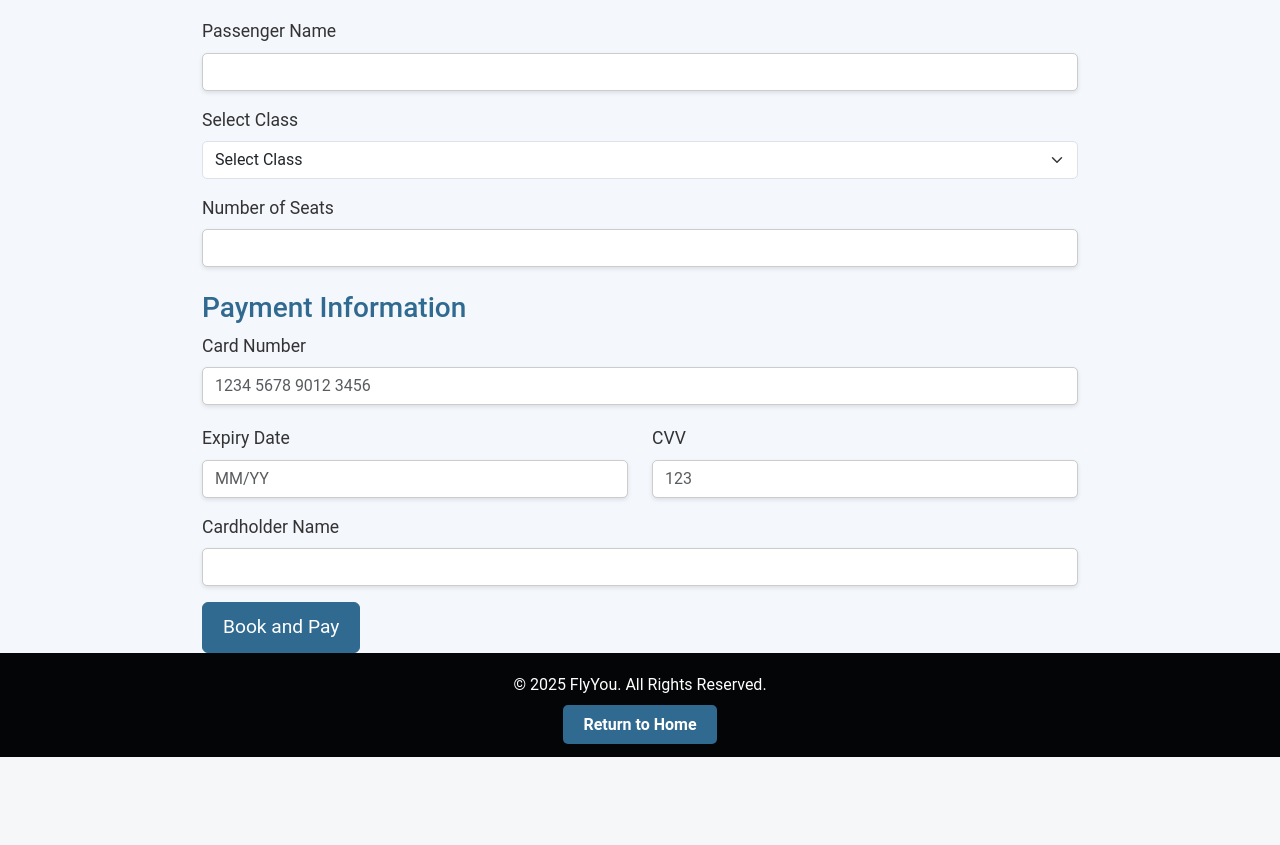
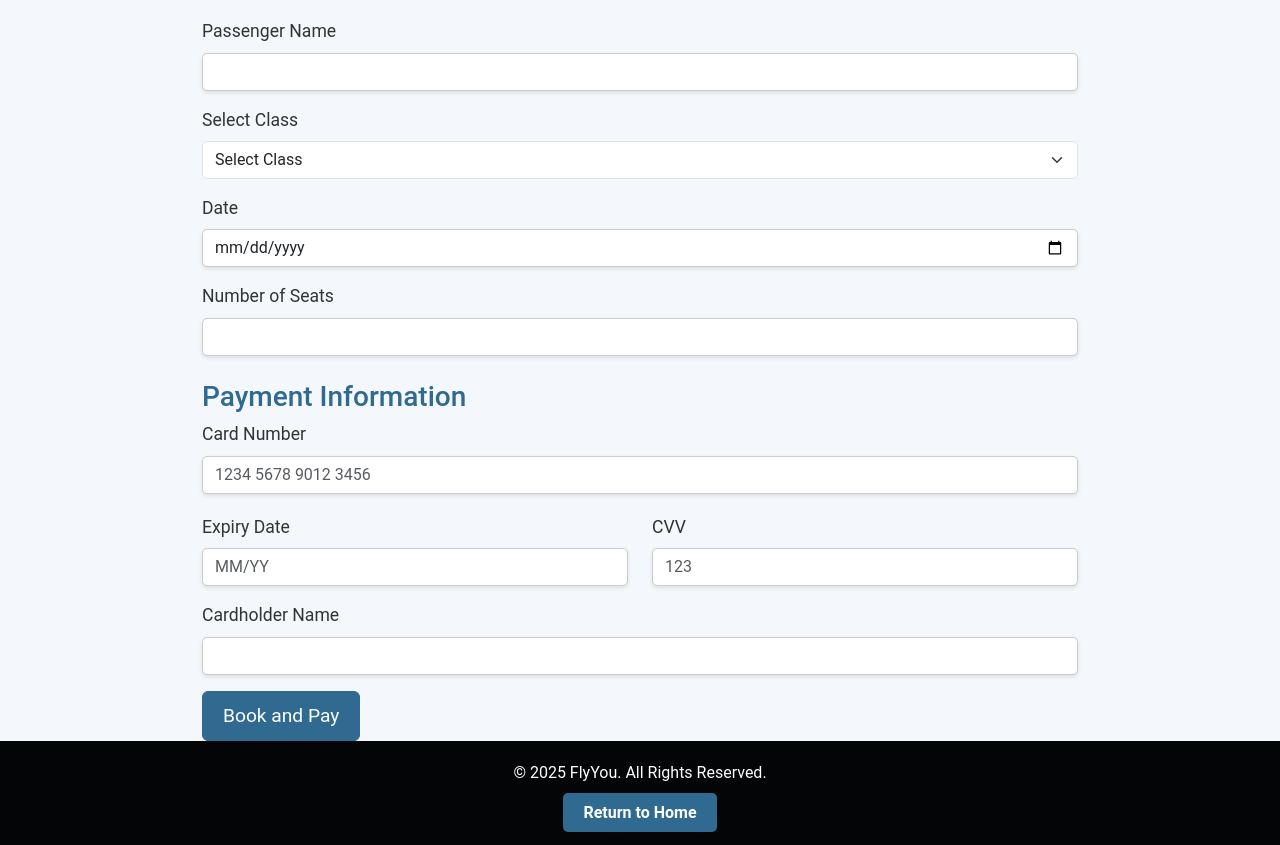
Before and after one commit to Adithyakb2005/airlinetkt, a Django app: page /book_flight/1/ in a window 1280 px wide. Shown: the part 183-1028 px from the top of the page. Before the commit the page ends 940 px from the top, so only its background shows below. Run offline with Django 5.2, Linux system fonts and the light colour scheme; data comes from the database, SQL or seed files in the repository.

Commit message:
completed

```diff
--- a/airlinetkt/app/views.py
+++ b/airlinetkt/app/views.py
@@ -145,18 +145,45 @@ def about(request):
 def contact(request):
     return render(request, 'user/contact.html')
 
+from datetime import datetime
+from django.contrib import messages
+from django.shortcuts import redirect, get_object_or_404
+from .models import Flight, Booking
+
 def book_flight(request, flight_id):
     flight = get_object_or_404(Flight, id=flight_id)
 
     if request.method == 'POST':
         passenger_name = request.POST.get('passenger_name')
         class_type = request.POST.get('class_type')
-        date = request.POST.get('date')
+        date_str = request.POST.get('date')  # Get the date from the form
         seats_requested = int(request.POST.get('seats', 1))
 
+        # Debugging: print the received date for inspection
+        print(f"Received date: {date_str}")
+
+        # Validate that date is provided
+        if not date_str:
+
+            return redirect('book_flight', flight_id=flight.id)
+
+        # Parse the date string into a valid date object
+        try:
+            date = datetime.strptime(date_str, '%Y-%m-%d').date()
+        except ValueError:
+
+            return redirect('book_flight', flight_id=flight.id)
+
+        # Additional validation to ensure the date is in the future
+        if date < datetime.today().date():
+
+            return redirect('book_flight', flight_id=flight.id)
+
+        # Proceed with booking logic inside a transaction
         with transaction.atomic():
             flight.refresh_from_db()
 
+            # Check available seats based on class type
             if class_type == 'Economy':
                 available_seats = flight.economy_seats
             elif class_type == 'Business':
@@ -164,11 +191,12 @@ def book_flight(request, flight_id):
             elif class_type == 'First Class':
                 available_seats = flight.first_class_seats
             else:
-                messages.error(request, "Invalid class type selected.")
+
                 return redirect('book_flight', flight_id=flight.id)
 
+            # Ensure there are enough seats
             if available_seats >= seats_requested:
-                # Deduct seats based on class type
+                # Deduct the requested number of seats based on class
                 if class_type == 'Economy':
                     flight.economy_seats -= seats_requested
                 elif class_type == 'Business':
@@ -178,23 +206,24 @@ def book_flight(request, flight_id):
 
                 flight.save()
 
-                # Create a booking
+                # Create a new booking with the valid date
                 booking = Booking.objects.create(
                     user=request.user,
                     flight=flight,
                     passenger_name=passenger_name,
                     class_type=class_type,
-                    date=date,
+                    date=date,  # Pass the parsed date here
                 )
 
-                messages.success(request, "Flight booked successfully!")
+
                 return redirect('view_ticket_details', booking_id=booking.id)
 
             else:
-                messages.error(request, "Not enough seats available.")
+
                 return redirect('book_flight', flight_id=flight.id)
 
     return render(request, 'user/book_flight.html', {'flight': flight})
+
 
 
 def edit_profile_view(request):
--- a/airlinetkt/templates/user/book_flight.html
+++ b/airlinetkt/templates/user/book_flight.html
@@ -209,6 +209,11 @@
                 </select>
             </div>
             <div class="mb-3">
+                <label for="date" class="form-label"> Date</label>
+                <input type="date" class="form-control" id="date" name="date" required>
+            </div>
+
+            <div class="mb-3">
                 <label for="seats" class="form-label">Number of Seats</label>
                 <input type="number" class="form-control" id="seats" name="seats" min="1" required>
             </div>
--- a/airlinetkt/templates/user/edit_profile.html
+++ b/airlinetkt/templates/user/edit_profile.html
@@ -236,6 +236,10 @@
                     <label for="id_address">Address</label>
                     {{ form.address }}
                 </div>
+                <div class="form-group mb-3">
+                    <label for="id_date_of_birth">date_of_birth</label>
+                    {{ form.date_of_birth }}
+                </div>
                 <button type="submit" class="btn btn-primary mt-3">Save Changes</button>
                 <a href="{% url 'profile' %}" class="btn btn-secondary mt-3">Cancel</a>
             </form>
```
Also changed, not shown: airlinetkt/db.sqlite3.
